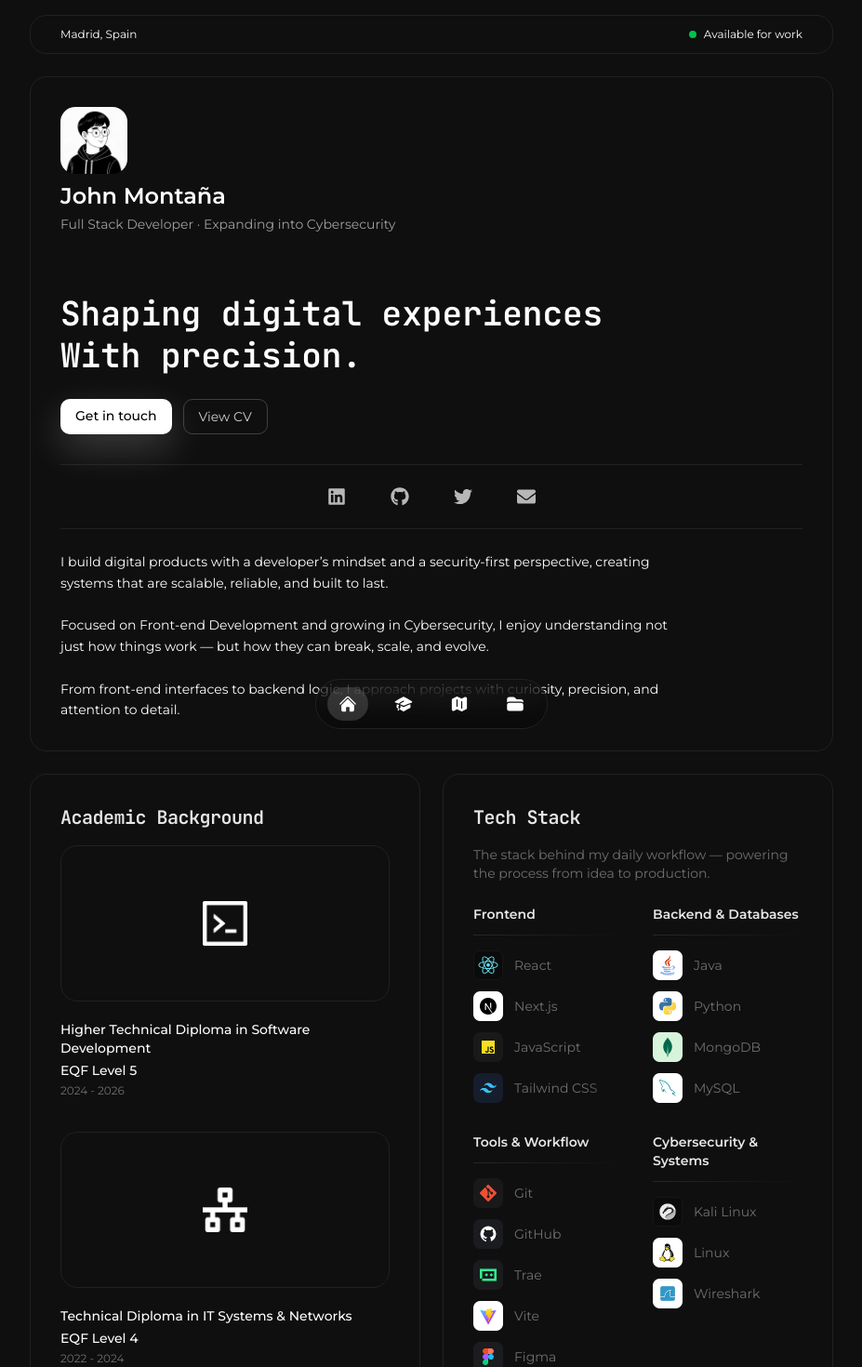
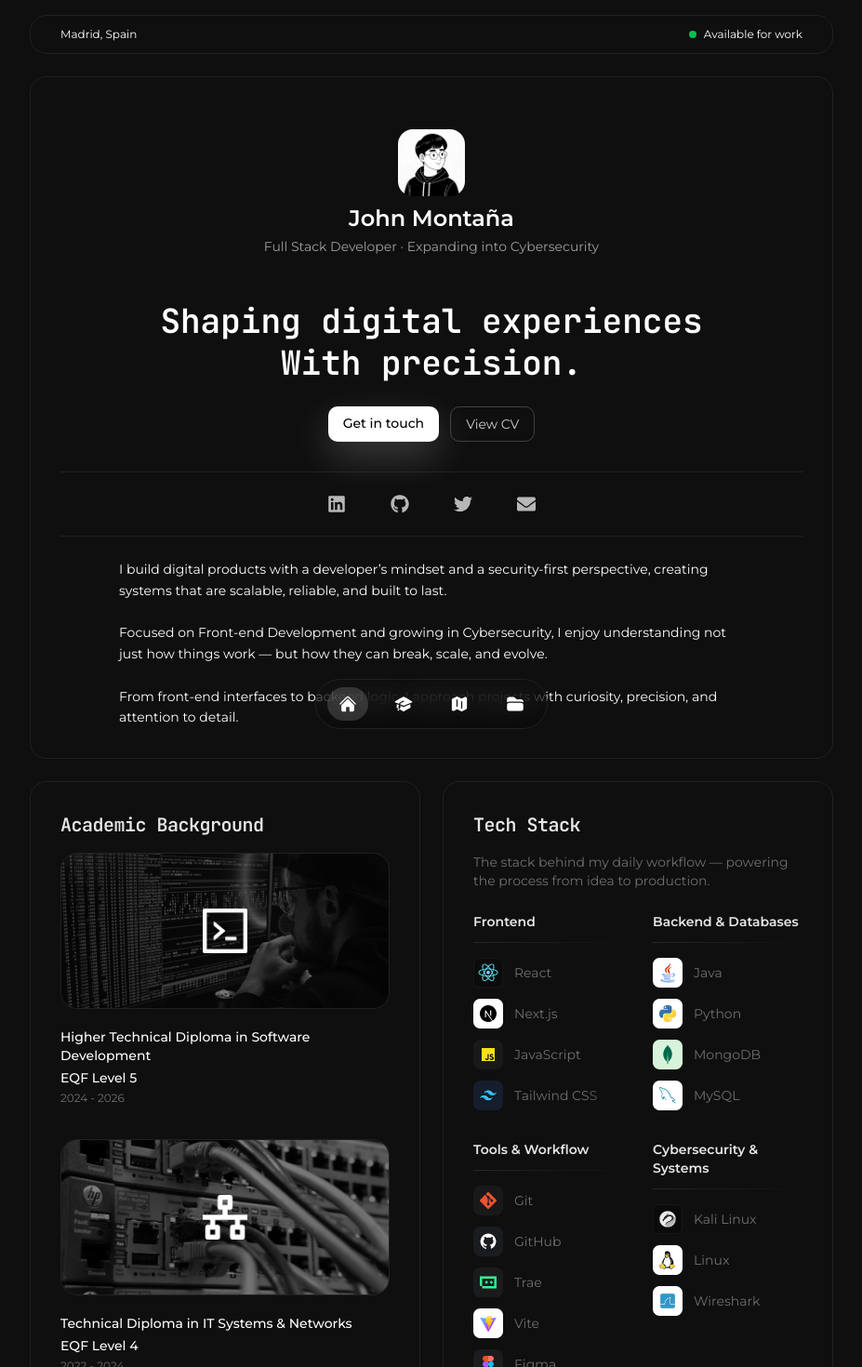
Before and after one commit to JohnCMontana/my-portfolio, a React (Vite) app: page / in a window 1280 px wide. Shown: the top 1470 px of the page at 93% size, without its empty margins (176-1103 px from the left). Built offline with nearby package versions, Linux system fonts and the light colour scheme.

Commit message:
Sections redesign 02

```diff
--- a/src/components/Education.jsx
+++ b/src/components/Education.jsx
@@ -6,7 +6,8 @@ const projects = [
     level: 'EQF Level 5',
     subtitle: '2024 - 2026',
     icon: '/dam-icon.png',
-    tint: 'group-hover:bg-purple-500/2',
+    bg: '/images/dam.jpg',
+    tint: 'group-hover:bg-purple-500/5',
     borderTint: 'group-hover:border-purple-500/20',
   },
   {
@@ -14,7 +15,8 @@ const projects = [
     level: 'EQF Level 4',
     subtitle: '2022 - 2024',
     icon: '/smr-icon.png',
-    tint: 'group-hover:bg-green-500/2',
+    bg: '/images/smr.jpg',
+    tint: 'group-hover:bg-green-500/5',
     borderTint: 'group-hover:border-green-500/20',
   },
 ]
@@ -26,8 +28,9 @@ const Education = () => {
         {projects.map((p) => (
           <div key={p.title} className="group">
             <div className={`relative mb-5 flex h-42 items-center justify-center rounded-xl border border-[#212121] overflow-hidden transition-colors duration-300 ${p.borderTint}`}>
-              <div className={`absolute inset-0 opacity-0 transition-opacity duration-300 ${p.tint} group-hover:opacity-100`} />
-              <div>
+              <img src={p.bg} alt="" aria-hidden="true" className="absolute inset-0 h-full w-full object-cover grayscale brightness-50 transition-transform duration-300 group-hover:scale-105" />
+              <div className={`absolute inset-0 opacity-0 transition-opacity duration-300 ${p.tint} group-hover:opacity-100 z-0`} />
+              <div className="relative z-10">
                 <img src={p.icon} alt={p.title} className="h-12 transition duration-300 group-hover:scale-110" />
               </div>
             </div>
--- a/src/components/Hero.jsx
+++ b/src/components/Hero.jsx
@@ -6,19 +6,19 @@ import SocialLinks from './SocialLinks'
 const Hero = () => {
   return (
     <Section id="home">
-      <div className="flex items-start justify-between mb-16">
-            <div className="space-y-1">
-              <img src="/john-avatar.png" alt="Avatar" className="mb-2 h-18 w-18 rounded-2xl" />
-              <div className="text-2xl font-semibold">John Montaña</div>
-              <div className="text-sm text-white/60">Full Stack Developer · Expanding into Cybersecurity</div>
-            </div>
-          </div>
+      <div className="mb-12 flex flex-col items-center text-center">
+        <div className="space-y-1">
+          <img src="/john-avatar.png" alt="Avatar" className="mb-2 mt-6 h-18 w-18 rounded-2xl mx-auto" />
+          <div className="text-2xl font-semibold">John Montaña</div>
+          <div className="text-sm text-white/60">Full Stack Developer · Expanding into Cybersecurity</div>
+        </div>
+      </div>
 
-      <div className="my-8 space-y-3">
-        <h1 className="text-2xl md:text-4xl font-semibold font-['JetBrains_Mono'] leading-tight">
+      <div className="my-8 space-y-3 text-center">
+        <h1 className="text-3xl md:text-4xl font-semibold font-['JetBrains_Mono'] leading-tight">
           Shaping digital experiences<br />With precision.
         </h1>
-        <div className="flex gap-3 pt-2 mt-4">
+        <div className="flex flex-wrap justify-center gap-3 pt-2 mt-4">
           <GlowButton href="#contact">Get in touch</GlowButton>
           <Button href="#contact">View CV</Button>
         </div>
@@ -30,7 +30,7 @@ const Hero = () => {
       </div>
       <hr className="my-6 border-[#212121]" />
 
-      <p className="max-w-2xl text-sm leading-relaxed text-white">
+      <p className="mx-auto max-w-2xl text-start text-sm leading-relaxed text-white">
         I build digital products with a developer’s mindset and a security-first perspective, creating systems that are scalable, reliable, and built to last. <br /><br />
         Focused on Front-end Development and growing in Cybersecurity, I enjoy understanding not just how things work — but how they can break, scale, and evolve. <br /><br />
         From front-end interfaces to backend logic, I approach projects with curiosity, precision, and attention to detail.
--- a/src/components/Journey.jsx
+++ b/src/components/Journey.jsx
@@ -78,7 +78,7 @@ const Journey = () => {
                     viewport={{ once: true }}
                     transition={{ duration: 0.2, delay: 0.2 + index * 0.1 }}
                     whileHover={{ scale: 1.02, x: isRight ? 5 : -5 }}
-                    className="group relative rounded-xl border border-[#212121] bg-white/5 p-4 backdrop-blur-sm transition-colors hover:bg-white/10"
+                    className="group relative rounded-xl border border-[#212121] bg-white/2 p-4 backdrop-blur-sm transition-colors hover:bg-white/3"
                   >
                     <div
                       className="absolute -inset-px rounded-xl opacity-0 transition-opacity duration-500 group-hover:opacity-100"
--- a/src/components/Learning.jsx
+++ b/src/components/Learning.jsx
@@ -70,11 +70,11 @@ const Learning = () => {
         {topics.map((t, i) => {
           const isOpen = open === i
           return (
-            <li key={t.title} className="rounded-lg border border-[#212121] bg-transparent">
+            <li key={t.title} className="bg-transparent">
               <button
                 type="button"
                 onClick={() => toggle(i)}
-                className="flex w-full items-center justify-between p-3 text-sm"
+                className="flex w-full items-center justify-between py-3 text-sm"
               >
                 <span className="flex items-center gap-3">
                   {(() => {
--- a/src/components/SocialLinks.jsx
+++ b/src/components/SocialLinks.jsx
@@ -1,6 +1,8 @@
 import { useState } from 'react';
 import { FaLinkedin, FaGithub, FaTwitter, FaEnvelope } from 'react-icons/fa';
-import { motion, AnimatePresence } from 'framer-motion';
+import { AnimatePresence, motion } from 'framer-motion';
+
+const Motion = motion;
 
 const socials = [
   {
@@ -48,15 +50,15 @@ const SocialLinks = () => {
               {item.icon}
               <AnimatePresence>
                 {copied && item.name === 'Email' && (
-                  <motion.span
+                  <Motion.span
                     initial={{ opacity: 0, scale: 0.8 }}
                     animate={{ opacity: 1, scale: 1 }}
                     exit={{ opacity: 0, scale: 0.8 }}
                     transition={{ type: 'spring', stiffness: 300, damping: 20 }}
                     className="absolute -top-8 left-1/2 -translate-x-1/2 rounded-md bg-white/10 px-2 py-1 text-xs text-white whitespace-nowrap"
                   >
-                    johnclyde.montana@gmail.com · Copied!
-                  </motion.span>
+                    📧 Email copied!
+                  </Motion.span>
                 )}
               </AnimatePresence>
             </button>
```
Also changed, not shown: public/images/dam.jpg (added), public/images/smr.jpg (added).
